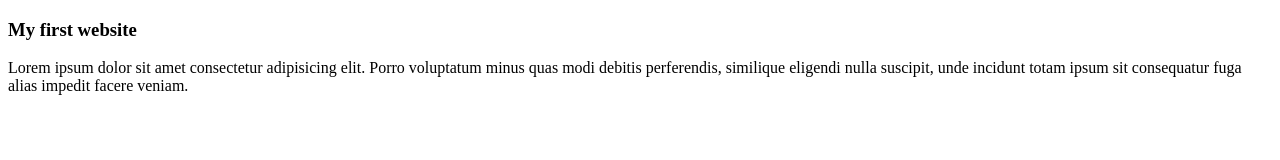
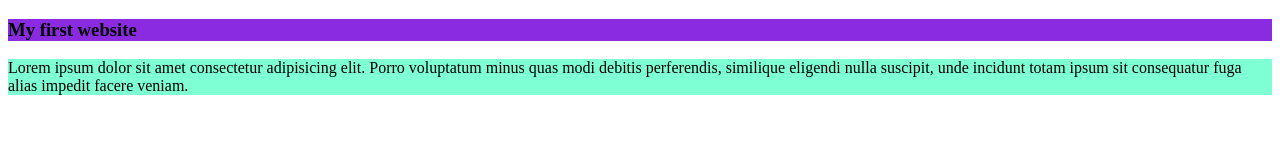
Before and after one commit to rajibsaha93/my-coding-era, a plain HTML site: page index.html in a window 1280 px wide. Drawn offline with Linux system fonts and the light colour scheme.

Commit message:
added a new file: styles/blog.css

```diff
--- a/index.html
+++ b/index.html
@@ -4,6 +4,7 @@
     <meta charset="UTF-8">
     <meta name="viewport" content="width=, initial-scale=1.0">
     <title>My first ever git ripo</title>
+    <link rel="stylesheet" href="styles/blog.css">
 </head>
 <body>
     <div>
--- /dev/null
+++ b/styles/blog.css
@@ -0,0 +1,6 @@
+h3{
+    background-color: blueviolet;
+}
+p{
+    background-color: aquamarine;
+}
```
